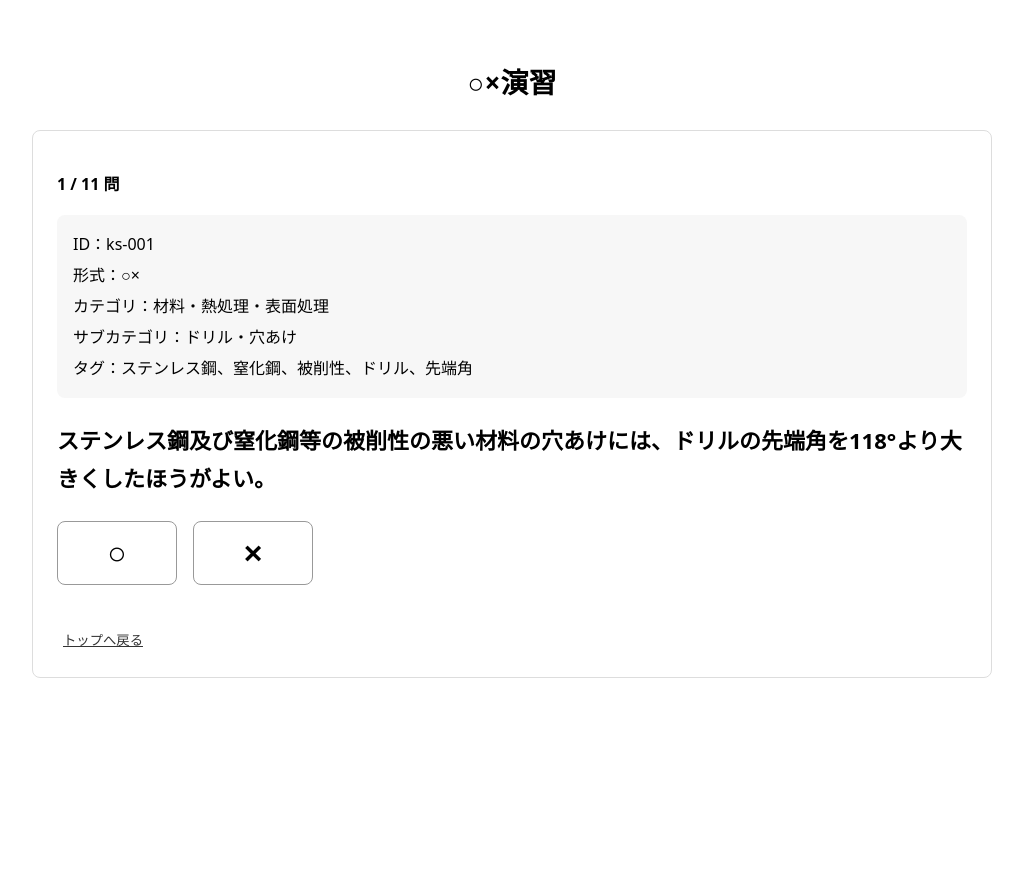
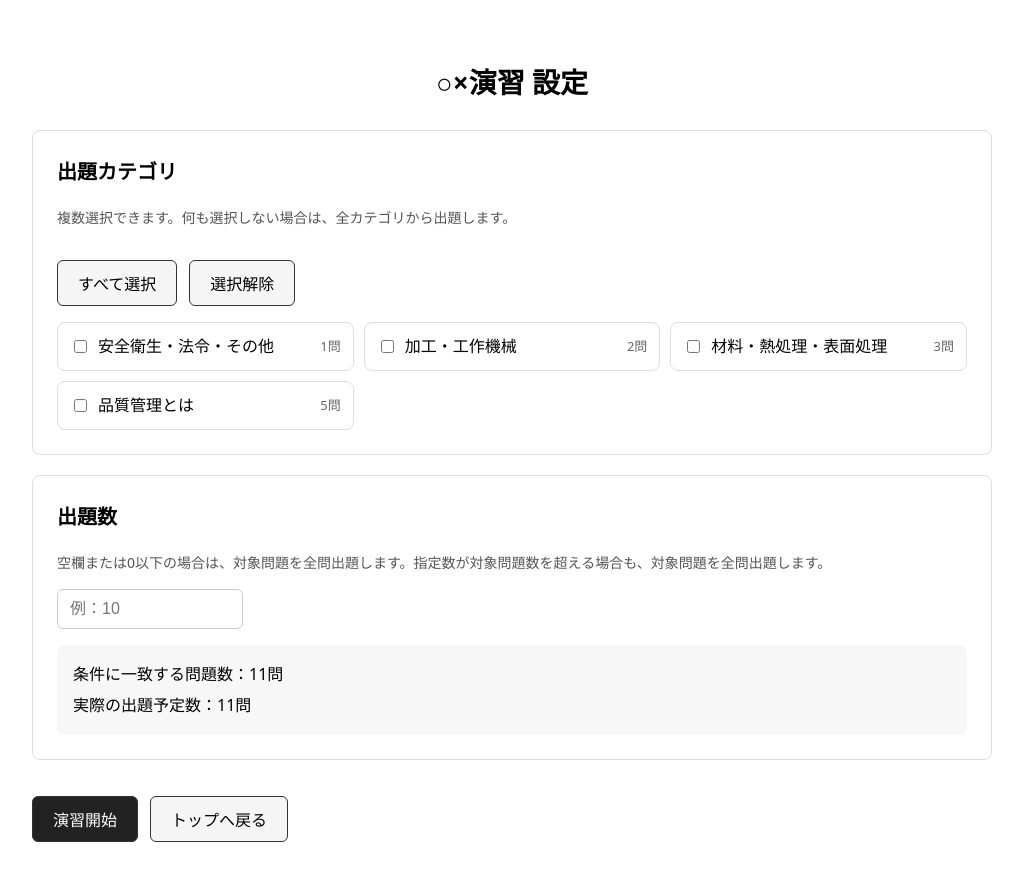
Before and after one commit to komatsu-koriyama/kikai-gakka-exam, a React (Vite) app: page / in a window 1280 px wide. Both pictures are taken after a click on the button "○×演習を開始". Shown: the whole page, without its empty margins (128-1151 px from the left). Before the commit the page ends 800 px from the top, so only its background shows below. Built offline with nearby package versions, Linux system fonts and the light colour scheme.

Commit message:
Add category and question count setup for practice modes

```diff
--- a/src/App.css
+++ b/src/App.css
@@ -262,6 +262,60 @@ h2 {
   background: #f7f7f7;
 }
 
+.category-grid {
+  display: grid;
+  grid-template-columns: repeat(auto-fit, minmax(240px, 1fr));
+  gap: 10px;
+  margin-top: 16px;
+}
+
+.category-option {
+  display: grid;
+  grid-template-columns: auto 1fr auto;
+  gap: 8px;
+  align-items: center;
+  padding: 10px 12px;
+  border: 1px solid #ddd;
+  border-radius: 8px;
+  background: #fff;
+  cursor: pointer;
+}
+
+.category-option:hover {
+  background: #f7f7f7;
+}
+
+.category-count {
+  color: #666;
+  font-size: 13px;
+}
+
+.setup-actions {
+  display: flex;
+  gap: 12px;
+  flex-wrap: wrap;
+  margin-top: 12px;
+}
+
+.question-count-input {
+  width: 160px;
+  padding: 10px 12px;
+  border: 1px solid #ccc;
+  border-radius: 6px;
+  font-size: 16px;
+}
+
+.setup-summary {
+  margin-top: 16px;
+  padding: 12px 16px;
+  border-radius: 8px;
+  background: #f7f7f7;
+}
+
+.setup-summary p {
+  margin: 4px 0;
+}
+
 .error {
   color: red;
   font-weight: bold;
--- a/src/App.jsx
+++ b/src/App.jsx
@@ -21,6 +21,10 @@ const EMPTY_HISTORY = {
 
 function shuffleArray(array) {
   return [...array].sort(() => Math.random() - 0.5);
+}
+
+function getCategoryName(question) {
+  return question.category || "未設定";
 }
 
 function formatTrueFalse(value) {
@@ -198,16 +202,23 @@ function App() {
   const [data, setData] = useState(null);
   const [error, setError] = useState("");
   const [mode, setMode] = useState("menu");
+
   const [currentIndex, setCurrentIndex] = useState(0);
   const [selectedAnswer, setSelectedAnswer] = useState(null);
   const [selectedChoiceId, setSelectedChoiceId] = useState(null);
   const [isAnswered, setIsAnswered] = useState(false);
   const [results, setResults] = useState([]);
   const [displayChoices, setDisplayChoices] = useState([]);
+
+  const [practiceQuestions, setPracticeQuestions] = useState([]);
   const [mockQuestions, setMockQuestions] = useState([]);
   const [mockAnswerRecords, setMockAnswerRecords] = useState([]);
   const [reviewQuestions, setReviewQuestions] = useState([]);
   const [mockReviewQuestions, setMockReviewQuestions] = useState([]);
+
+  const [setupSelectedCategories, setSetupSelectedCategories] = useState([]);
+  const [setupQuestionCount, setSetupQuestionCount] = useState("");
+
   const [startedAt, setStartedAt] = useState(null);
   const [finishedAt, setFinishedAt] = useState(null);
   const [learningHistory, setLearningHistory] = useState(loadLearningHistory);
@@ -257,10 +268,8 @@ function App() {
   }, [allQuestions, learningHistory]);
 
   const activeQuestions =
-    mode === "true_false"
-      ? trueFalseQuestions
-      : mode === "multiple_choice"
-      ? multipleChoiceQuestions
+    mode === "true_false" || mode === "multiple_choice"
+      ? practiceQuestions
       : mode === "mock_exam"
       ? mockQuestions
       : mode === "wrong_review"
@@ -273,6 +282,8 @@ function App() {
 
   const isFinished =
     mode !== "menu" &&
+    mode !== "true_false_setup" &&
+    mode !== "multiple_choice_setup" &&
     activeQuestions.length > 0 &&
     currentIndex >= activeQuestions.length;
 
@@ -335,22 +346,85 @@ function App() {
     setFinishedAt(null);
   };
 
+  const resetSetupState = () => {
+    setSetupSelectedCategories([]);
+    setSetupQuestionCount("");
+  };
+
+  const openPracticeSetup = (setupMode) => {
+    resetPracticeState();
+    resetSetupState();
+    setPracticeQuestions([]);
+    setMockQuestions([]);
+    setMockAnswerRecords([]);
+    setReviewQuestions([]);
+    setMockReviewQuestions([]);
+    setMode(setupMode);
+  };
+
+  const buildConfiguredPracticeQuestions = (sourceQuestions) => {
+    const selectedCategorySet = new Set(setupSelectedCategories);
+
+    const filtered =
+      setupSelectedCategories.length === 0
+        ? sourceQuestions
+        : sourceQuestions.filter((question) =>
+            selectedCategorySet.has(getCategoryName(question))
+          );
+
+    const requestedCount = Number(setupQuestionCount);
+    const shuffled = shuffleArray(filtered);
+
+    if (!requestedCount || requestedCount <= 0) {
+      return shuffled;
+    }
+
+    return shuffled.slice(0, Math.min(requestedCount, shuffled.length));
+  };
+
+  const startConfiguredPractice = (practiceMode) => {
+    const sourceQuestions =
+      practiceMode === "true_false"
+        ? trueFalseQuestions
+        : multipleChoiceQuestions;
+
+    const configuredQuestions = buildConfiguredPracticeQuestions(sourceQuestions);
+
+    if (configuredQuestions.length === 0) {
+      window.alert("条件に一致する問題がありません。");
+      return;
+    }
+
+    resetPracticeState();
+    setPracticeQuestions(configuredQuestions);
+    setMockQuestions([]);
+    setMockAnswerRecords([]);
+    setReviewQuestions([]);
+    setMockReviewQuestions([]);
+    setMode(practiceMode);
+    setStartedAt(new Date());
+  };
+
   const startMode = (nextMode) => {
     resetPracticeState();
+    resetSetupState();
     setMode(nextMode);
     setStartedAt(new Date());
 
     if (nextMode === "mock_exam") {
       setMockQuestions(shuffleArray(allQuestions));
       setMockAnswerRecords([]);
+      setPracticeQuestions([]);
       setReviewQuestions([]);
       setMockReviewQuestions([]);
     } else if (nextMode === "wrong_review") {
       setReviewQuestions(shuffleArray(wrongQuestions));
+      setPracticeQuestions([]);
       setMockQuestions([]);
       setMockAnswerRecords([]);
       setMockReviewQuestions([]);
     } else {
+      setPracticeQuestions([]);
       setMockQuestions([]);
       setMockAnswerRecords([]);
       setReviewQuestions([]);
@@ -360,8 +434,10 @@ function App() {
 
   const startMockExamReview = (reviewTargets) => {
     resetPracticeState();
+    resetSetupState();
     setMode("mock_exam_review");
     setMockReviewQuestions(shuffleArray(reviewTargets));
+    setPracticeQuestions([]);
     setMockQuestions([]);
     setMockAnswerRecords([]);
     setReviewQuestions([]);
@@ -370,6 +446,8 @@ function App() {
 
   const backToMenu = () => {
     resetPracticeState();
+    resetSetupState();
+    setPracticeQuestions([]);
     setMockQuestions([]);
     setMockAnswerRecords([]);
     setReviewQuestions([]);
@@ -410,17 +488,6 @@ function App() {
     persistResults([result]);
   };
 
-  const restoreMockSelection = (record) => {
-    if (!record) {
-      setSelectedAnswer(null);
-      setSelectedChoiceId(null);
-      return;
-    }
-
-    setSelectedAnswer(record.selectedAnswer);
-    setSelectedChoiceId(record.selectedChoiceId);
-  };
-
   const finishMockExam = (answerRecords) => {
     const completedResults = mockQuestions.map((question, index) => {
       return answerRecords[index] ?? buildUnansweredResult(question);
@@ -444,9 +511,9 @@ function App() {
       return;
     }
 
-    const nextIndex = currentIndex + 1;
-    setCurrentIndex(nextIndex);
-    restoreMockSelection(nextRecords[nextIndex]);
+    setSelectedAnswer(null);
+    setSelectedChoiceId(null);
+    setCurrentIndex((prev) => prev + 1);
   };
 
   const handleMockSelectTrueFalse = (answer) => {
@@ -470,22 +537,9 @@ function App() {
     saveMockAnswerAndMoveNext(result);
   };
 
-  const handleMockBack = () => {
-    if (currentIndex <= 0) return;
-
-    const previousIndex = currentIndex - 1;
-    setCurrentIndex(previousIndex);
-    restoreMockSelection(mockAnswerRecords[previousIndex]);
-  };
-
-  const handleWrongReviewAnswer = (result) => {
+  const handleReviewAnswer = (result, reviewMode) => {
     setResults((prev) => [...prev, result]);
-    persistResults([result], "wrong_review");
-  };
-
-  const handleMockExamReviewAnswer = (result) => {
-    setResults((prev) => [...prev, result]);
-    persistResults([result], "mock_exam_review");
+    persistResults([result], reviewMode);
   };
 
   const handleNext = () => {
@@ -514,6 +568,13 @@ function App() {
     if (mode === "mock_exam_review") {
       resetPracticeState();
       setMockReviewQuestions(shuffleArray(mockReviewQuestions));
+      setStartedAt(new Date());
+      return;
+    }
+
+    if (mode === "true_false" || mode === "multiple_choice") {
+      resetPracticeState();
+      setPracticeQuestions(shuffleArray(practiceQuestions));
       setStartedAt(new Date());
       return;
     }
@@ -564,7 +625,7 @@ function App() {
             <button
               type="button"
               className="button primary"
-              onClick={() => startMode("true_false")}
+              onClick={() => openPracticeSetup("true_false_setup")}
               disabled={trueFalseQuestions.length === 0}
             >
               ○×演習を開始
@@ -573,7 +634,7 @@ function App() {
             <button
               type="button"
               className="button primary"
-              onClick={() => startMode("multiple_choice")}
+              onClick={() => openPracticeSetup("multiple_choice_setup")}
               disabled={multipleChoiceQuestions.length === 0}
             >
               択一演習を開始
@@ -627,6 +688,36 @@ function App() {
           </p>
         </section>
       </main>
+    );
+  }
+
+  if (mode === "true_false_setup") {
+    return (
+      <PracticeSetupScreen
+        title="○×演習 設定"
+        questions={trueFalseQuestions}
+        selectedCategories={setupSelectedCategories}
+        questionCount={setupQuestionCount}
+        onChangeSelectedCategories={setSetupSelectedCategories}
+        onChangeQuestionCount={setSetupQuestionCount}
+        onStart={() => startConfiguredPractice("true_false")}
+        onBackToMenu={backToMenu}
+      />
+    );
+  }
+
+  if (mode === "multiple_choice_setup") {
+    return (
+      <PracticeSetupScreen
+        title="択一演習 設定"
+        questions={multipleChoiceQuestions}
+        selectedCategories={setupSelectedCategories}
+        questionCount={setupQuestionCount}
+        onChangeSelectedCategories={setSetupSelectedCategories}
+        onChangeQuestionCount={setSetupQuestionCount}
+        onStart={() => startConfiguredPractice("multiple_choice")}
+        onBackToMenu={backToMenu}
+      />
     );
   }
 
@@ -705,7 +796,7 @@ function App() {
         onSelectTrueFalse={setSelectedAnswer}
         onSelectChoice={setSelectedChoiceId}
         onSetIsAnswered={setIsAnswered}
-        onSaveResult={handleWrongReviewAnswer}
+        onSaveResult={(result) => handleReviewAnswer(result, "wrong_review")}
         onNext={handleNext}
         onBackToMenu={backToMenu}
       />
@@ -727,7 +818,9 @@ function App() {
         onSelectTrueFalse={setSelectedAnswer}
         onSelectChoice={setSelectedChoiceId}
         onSetIsAnswered={setIsAnswered}
-        onSaveResult={handleMockExamReviewAnswer}
+        onSaveResult={(result) =>
+          handleReviewAnswer(result, "mock_exam_review")
+        }
         onNext={handleNext}
         onBackToMenu={backToMenu}
       />
@@ -740,15 +833,128 @@ function App() {
       questions={activeQuestions}
       currentQuestion={currentQuestion}
       displayChoices={displayChoices}
-      selectedAnswer={selectedAnswer}
-      selectedChoiceId={selectedChoiceId}
-      canGoBack={currentIndex > 0}
       onSelectTrueFalse={handleMockSelectTrueFalse}
       onSelectChoice={handleMockSelectChoice}
       onUnansweredNext={handleMockUnansweredNext}
-      onBackQuestion={handleMockBack}
       onBackToMenu={backToMenu}
     />
+  );
+}
+
+function PracticeSetupScreen({
+  title,
+  questions,
+  selectedCategories,
+  questionCount,
+  onChangeSelectedCategories,
+  onChangeQuestionCount,
+  onStart,
+  onBackToMenu,
+}) {
+  const categories = buildCategoryOptions(questions);
+  const selectedCategorySet = new Set(selectedCategories);
+
+  const targetQuestions =
+    selectedCategories.length === 0
+      ? questions
+      : questions.filter((question) =>
+          selectedCategorySet.has(getCategoryName(question))
+        );
+
+  const requestedCount = Number(questionCount);
+  const actualCount =
+    !requestedCount || requestedCount <= 0
+      ? targetQuestions.length
+      : Math.min(requestedCount, targetQuestions.length);
+
+  const toggleCategory = (category) => {
+    if (selectedCategorySet.has(category)) {
+      onChangeSelectedCategories(
+        selectedCategories.filter((item) => item !== category)
+      );
+    } else {
+      onChangeSelectedCategories([...selectedCategories, category]);
+    }
+  };
+
+  const selectAllCategories = () => {
+    onChangeSelectedCategories(categories.map((item) => item.category));
+  };
+
+  const clearCategories = () => {
+    onChangeSelectedCategories([]);
+  };
+
+  return (
+    <main className="container">
+      <h1>{title}</h1>
+
+      <section className="card">
+        <h2>出題カテゴリ</h2>
+        <p className="note">
+          複数選択できます。何も選択しない場合は、全カテゴリから出題します。
+        </p>
+
+        <div className="setup-actions">
+          <button type="button" className="button secondary" onClick={selectAllCategories}>
+            すべて選択
+          </button>
+          <button type="button" className="button secondary" onClick={clearCategories}>
+            選択解除
+          </button>
+        </div>
+
+        <div className="category-grid">
+          {categories.map((item) => (
+            <label key={item.category} className="category-option">
+              <input
+                type="checkbox"
+                checked={selectedCategorySet.has(item.category)}
+                onChange={() => toggleCategory(item.category)}
+              />
+              <span>{item.category}</span>
+              <span className="category-count">{item.count}問</span>
+            </label>
+          ))}
+        </div>
+      </section>
+
+      <section className="card">
+        <h2>出題数</h2>
+        <p className="note">
+          空欄または0以下の場合は、対象問題を全問出題します。指定数が対象問題数を超える場合も、対象問題を全問出題します。
+        </p>
+
+        <input
+          type="number"
+          min="0"
+          className="question-count-input"
+          value={questionCount}
+          onChange={(event) => onChangeQuestionCount(event.target.value)}
+          placeholder="例：10"
+        />
+
+        <div className="setup-summary">
+          <p>条件に一致する問題数：{targetQuestions.length}問</p>
+          <p>実際の出題予定数：{actualCount}問</p>
+        </div>
+      </section>
+
+      <div className="action-row">
+        <button
+          type="button"
+          className="button primary"
+          onClick={onStart}
+          disabled={targetQuestions.length === 0}
+        >
+          演習開始
+        </button>
+
+        <button type="button" className="button secondary" onClick={onBackToMenu}>
+          トップへ戻る
+        </button>
+      </div>
+    </main>
   );
 }
 
@@ -1086,13 +1292,9 @@ function MockExamScreen({
   questions,
   currentQuestion,
   displayChoices,
-  selectedAnswer,
-  selectedChoiceId,
-  canGoBack,
   onSelectTrueFalse,
   onSelectChoice,
   onUnansweredNext,
-  onBackQuestion,
   onBackToMenu,
 }) {
   return (
@@ -1122,22 +1324,14 @@ function MockExamScreen({
           <div className="answer-buttons">
             <button
               type="button"
-              className={
-                selectedAnswer === true
-                  ? "answer-button mock-selected"
-                  : "answer-button"
-              }
+              className="answer-button"
               onClick={() => onSelectTrueFalse(true)}
             >
               ○
             </button>
             <button
               type="button"
-              className={
-                selectedAnswer === false
-                  ? "answer-button mock-selected"
-                  : "answer-button"
-              }
+              className="answer-button"
               onClick={() => onSelectTrueFalse(false)}
             >
               ×
@@ -1154,7 +1348,7 @@ function MockExamScreen({
 
             <ChoiceButtons
               displayChoices={displayChoices}
-              selectedChoiceId={selectedChoiceId}
+              selectedChoiceId={null}
               isAnswered={false}
               onAnswer={onSelectChoice}
             />
@@ -1162,15 +1356,6 @@ function MockExamScreen({
         )}
 
         <div className="action-row">
-          <button
-            type="button"
-            className="button secondary"
-            onClick={onBackQuestion}
-            disabled={!canGoBack}
-          >
-            戻る
-          </button>
-
           <button
             type="button"
             className="button secondary"
@@ -1279,9 +1464,7 @@ function ResultScreen({
         )}
 
         {mode === "mock_exam_review" && (
-          <p className="note">
-            この復習結果も学習履歴に保存されます。
-          </p>
+          <p className="note">この復習結果も学習履歴に保存されます。</p>
         )}
 
         {mode === "mock_exam" && mockExamReviewQuestions.length > 0 && (
@@ -1476,6 +1659,19 @@ function QuestionMeta({ question }) {
   );
 }
 
+function buildCategoryOptions(questions) {
+  const categoryMap = new Map();
+
+  questions.forEach((question) => {
+    const category = getCategoryName(question);
+    categoryMap.set(category, (categoryMap.get(category) ?? 0) + 1);
+  });
+
+  return Array.from(categoryMap.entries())
+    .map(([category, count]) => ({ category, count }))
+    .sort((a, b) => a.category.localeCompare(b.category, "ja"));
+}
+
 function buildCategoryStats(questions, results) {
   const statsMap = new Map();
 
```
